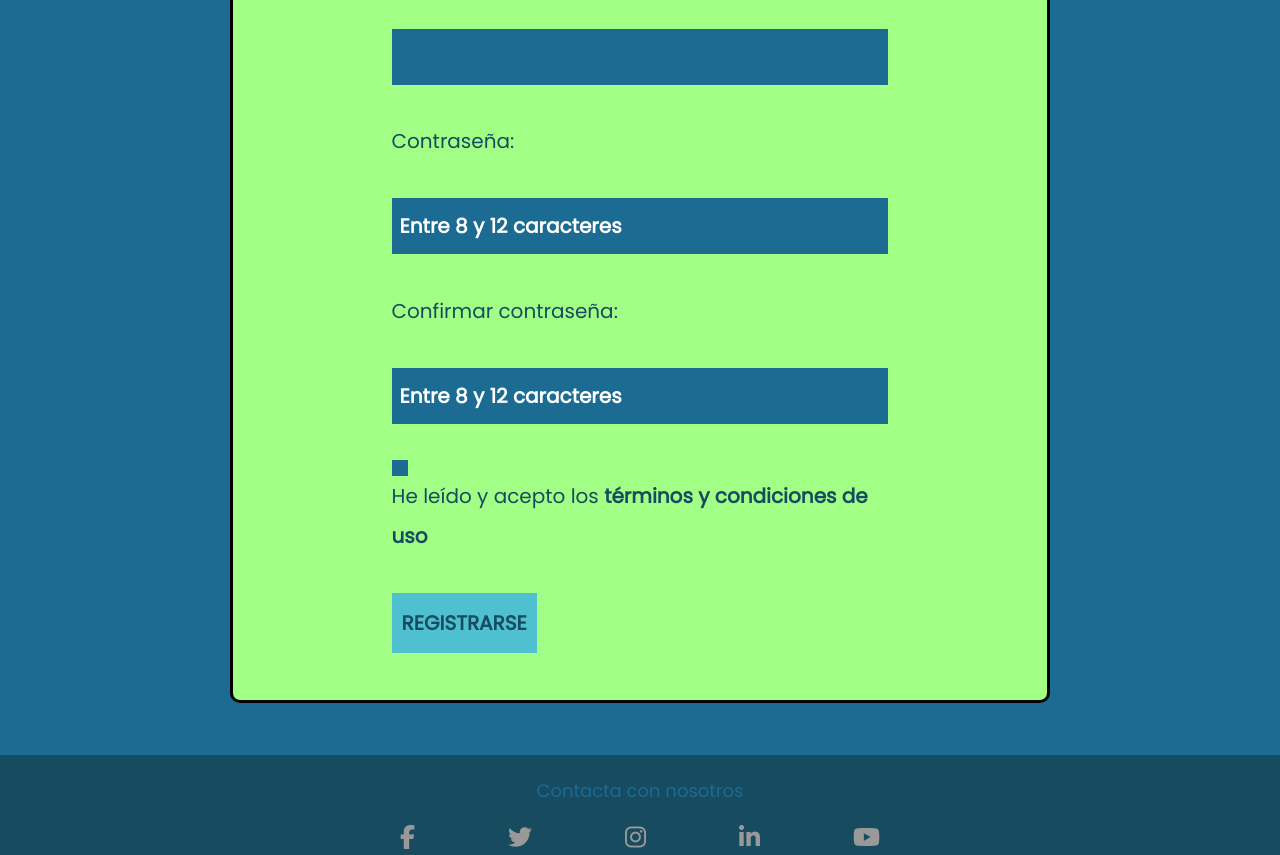
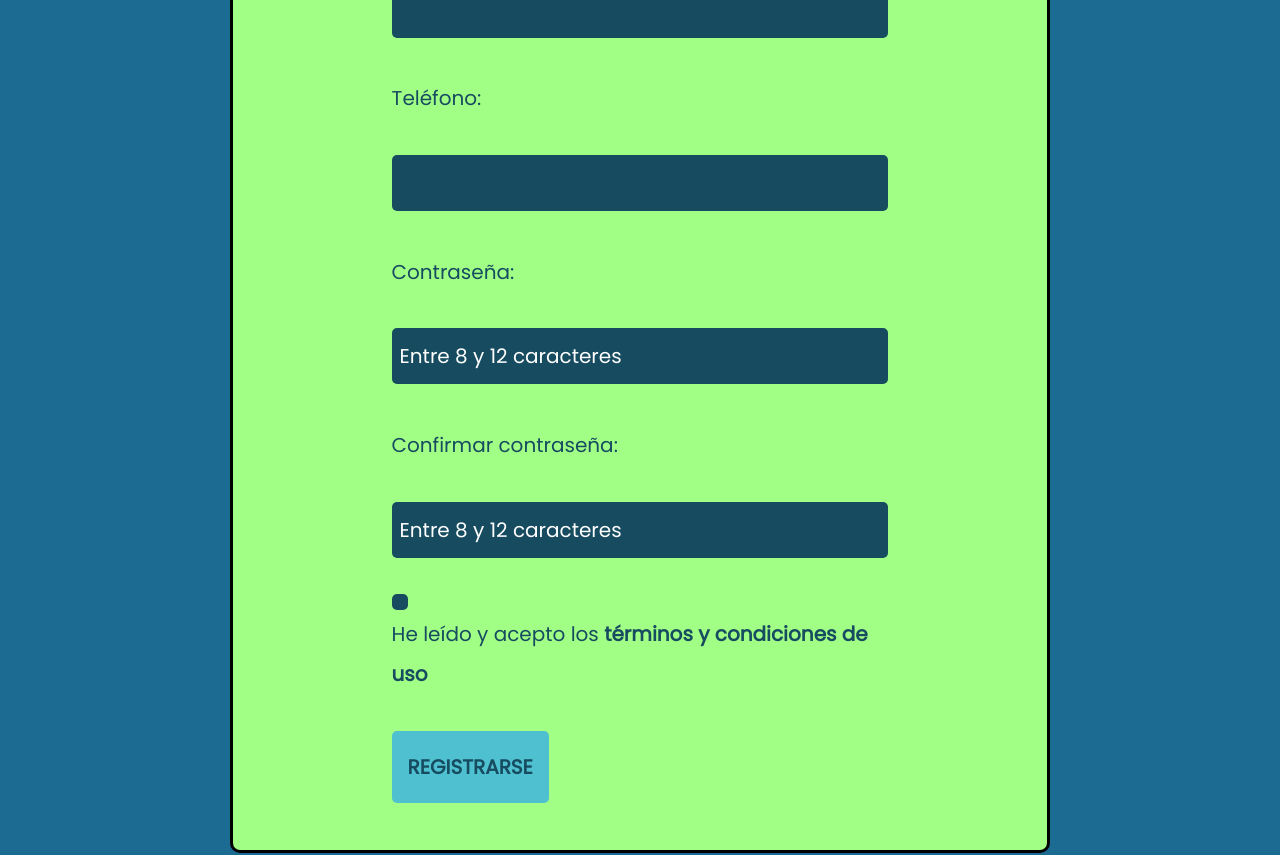
Before and after one commit to LidiaLG/ecopass-react, a React (Create React App) app in the folder ecopass-react/: page /register in a window 1280 px wide. Shown: the part 920-1775 px from the top of the page. Built offline with nearby package versions, Linux system fonts and the light colour scheme.

Commit message:
cambios en el registro, he vinculado con modal. Cambios en el modal register tmb

```diff
--- a/ecopass-react/src/Router.jsx
+++ b/ecopass-react/src/Router.jsx
@@ -9,6 +9,7 @@ import Footer from './components/Footer'
 import EventoDetalles from './layouts/EventoDetalles'
 import UsuarioRegistrado from './layouts/UsuarioRegistrado'
 import ApuntadoEventoModal from './components/ApuntadoEventoModal'
+import RegisterModal from './components/RegisterModal'
 
 const Router = () => {
   return (
@@ -22,6 +23,7 @@ const Router = () => {
                 <Route path="/faq" element={<Faq/>}/>
                 <Route path="/userRegist" element={<UsuarioRegistrado/>}></Route>
                 <Route path="/apuntadoEventoModal" element={<ApuntadoEventoModal/>}/>
+                <Route path='/registerModal' element={<RegisterModal/>}/>
             </Routes>
             <Footer></Footer>
         </BrowserRouter>
--- a/ecopass-react/src/components/RegisterModal.css
+++ b/ecopass-react/src/components/RegisterModal.css
@@ -1,25 +1,52 @@
+
+.divider{
+  background-color: #1B6B93;
+  padding: 5%;
+}
+
+.modal-overlay {
+  position: fixed;
+  top: 0;
+  left: 0;
+  width: 100%;
+  height: 100%;
+  background-color: rgba(22, 75, 96, 0.7);
+  display: flex;
+  justify-content: center;
+  align-items: center;
+  z-index: 9999;
+}
+
+.containerModal {
+
+  font-family: Poppins, sans-serif;
+  display: flex;
+  align-items: center;
+  justify-content: center;
+  font-size: 20px;
+
+
+}
+
 .callout {
   background-color: #A2FF86;
   border: 3px solid black;
   border-radius: 10px;
   padding: 5%;
-    max-width: 400px;
-    height: 300px;
+  max-width: 500px;
+  height: 400px;
+  flex-direction: column;
+  justify-content: center;
   display: flex;
   position: relative;
 }
 
-.calloutcontainer {
-  display: flex;
-  flex-direction: column;
+p {
+  text-align: center;
+  padding: 2%;
 }
 
-.closebtn p{
-    text-align: center;
-    text-decoration: none;
-}
-
-.user{
+.icon-check {
   width: 80px;
   height: 80px;
   display: block;
@@ -30,6 +57,7 @@
 .closebtn {
 
   color: rgb(0, 0, 0);
+  font-size: 30px;
   cursor: pointer;
   position: absolute;
   top: 4%;
@@ -39,11 +67,3 @@
 .closebtn:hover {
   color: #164b60;
 }
-
-.icon-check {
-  width: 80px;
-  height: 80px;
-  display: block;
-  margin: 0 auto;
-  margin-top: 20%;
-}
--- a/ecopass-react/src/components/RegisterModal.js
+++ b/ecopass-react/src/components/RegisterModal.js
@@ -1,18 +1,26 @@
 import React from "react";
 import './RegisterModal.css';
+import { Link } from "react-router-dom";
 
 export default function RegisterModal () {
 
     return (
         <>
+         <div className="modal-overlay">
+        <div className="row"><div className="divider"></div></div>
             <div className="callout">
-                <span className="closebtn" onclick="this.parentElement.style.display='none';">&times;</span>
+            <Link to="/userRegist" className="closebtn" style={{ textDecoration: 'none' }}>
+            &times;
+          </Link>
                 <div className="calloutcontainer">
                     <p>¡Te has registrado correctamente!</p>
                     <p>Te hemos enviado un email de confirmación.</p>
                     <svg xmlns="http://www.w3.org/2000/svg" viewBox="0 0 512 512" className="icon-check" fill="#4FC0D0" ><path d="M256 512A256 256 0 1 0 256 0a256 256 0 1 0 0 512zM369 209L241 337c-9.4 9.4-24.6 9.4-33.9 0l-64-64c-9.4-9.4-9.4-24.6 0-33.9s24.6-9.4 33.9 0l47 47L335 175c9.4-9.4 24.6-9.4 33.9 0s9.4 24.6 0 33.9z"/></svg>
                 </div>
             </div>
+            </div>
+
+            <div className="row"><div className="divider"></div></div>
         </>
     )
 }
--- a/ecopass-react/src/components/RegistradoModalStyle.css
+++ /dev/null
@@ -1,57 +0,0 @@
-.modal-overlay {
-    position: fixed;
-    top: 0;
-    left: 0;
-    width: 100%;
-    height: 100%;
-    background-color: rgba(22, 75, 96, 0.7);
-    z-index: 9999;
-}
-
-.containerModal {
-
-    font-family: Poppins, sans-serif;
-    display: flex;
-    align-items: center;
-    font-size: 20px;
-
-
-}
-
-.callout {
-    font-family: Poppins, sans-serif;
-    background-color: #A2FF86;
-    border: 3px solid black;
-    border-radius: 10px;
-    max-width: 500px;
-    height: 400px;
-    display: flex;
-    position: relative;
-    font-size: 20px;
-}
-
-p {
-    text-align:center;
-}
-
-.icon-check {
-    width: 80px;
-    height: 80px;
-    display: block;
-    margin: 0 auto;
-    margin-top: 20%;
-}
-
-.closebtn {
-
-    color: rgb(0, 0, 0);
-    font-size: 30px;
-    cursor: pointer;
-    position: absolute;
-    top: 4%;
-    left: 4%;
-}
-
-.closebtn:hover {
-    color: #164b60;
-}
--- a/ecopass-react/src/layouts/RegisterForm.css
+++ b/ecopass-react/src/layouts/RegisterForm.css
@@ -4,6 +4,7 @@
     border: 3px solid black;
     border-radius: 10px;
     padding: 10%;
+    padding-top: 4px;
     width: 80%;
     display: flex;
     flex-direction: row;
@@ -19,6 +20,11 @@
 p > input {
     width: 100%;
     padding: .4em;
+    border-radius: 5px;
+}
+
+p > label{
+    margin-top: 4px;
 }
 
 #aceptoterminosycondiciones {
@@ -36,7 +42,7 @@ p > input {
     width: 80%;
     display: grid;
     place-items: center;
-    margin-top: 2rem;
+    margin-top: 4rem;
 }
 
 .divider {
@@ -47,8 +53,6 @@ p > input {
 .titlesection {
     background-color: #a2ff86;
     text-align: center;
-    padding-top: 5%;
-    padding-bottom: 5%;
 }
 
 .title {
@@ -73,6 +77,30 @@ label a:visited {
     color: #164b60;
 }
 
+:is(input, textarea):invalid {
+    background-color: #164B60;
+    color: white;
+    border: 0px;
+}
+
+:is(input, textarea):valid {
+    background-color: #164B60;
+    color: white;
+    border: 0px;
+}
+
+::placeholder {
+    color: white;
+}
+
+#registerbutton {
+    background-color: #4FC0D0;
+    font-weight: bold;
+    padding: 2%;
+    padding: 1rem;
+    border-radius: 5px;
+}
+
 @media screen and (min-width: 992px) {
     .registerbox {
         border: 3px solid black;
@@ -89,27 +117,3 @@ label a:visited {
         padding-bottom: 2%;
     }
 }
-
-:is(input, textarea):invalid {
-    background-color: #1B6B93;
-    color: white;
-    font-weight: bold;
-    border: 0px;
-}
-
-:is(input, textarea):valid {
-    background-color: #1B6B93;
-    color: white;
-    font-weight: bold;
-    border: 0px;
-}
-
-::placeholder {
-    color: white;
-}
-
-#registerbutton {
-    background-color: #4FC0D0;
-    font-weight: bold;
-    padding: 2%;
-}
```
Also changed, not shown: ecopass-react/src/components/RegistradoModal.js (deleted, +0 -15 lines). Lines whose indentation alone changed are shown as unchanged.
